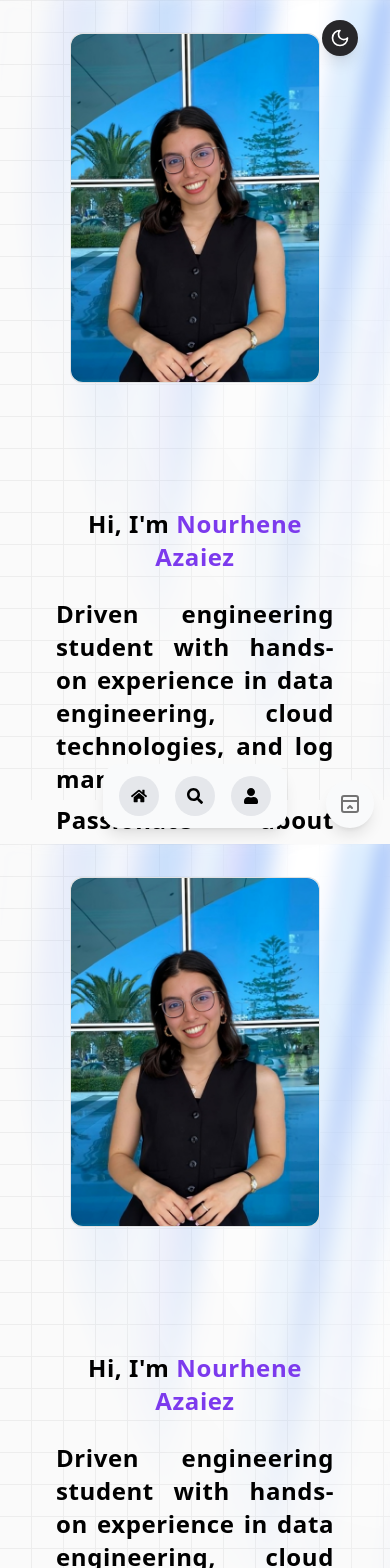
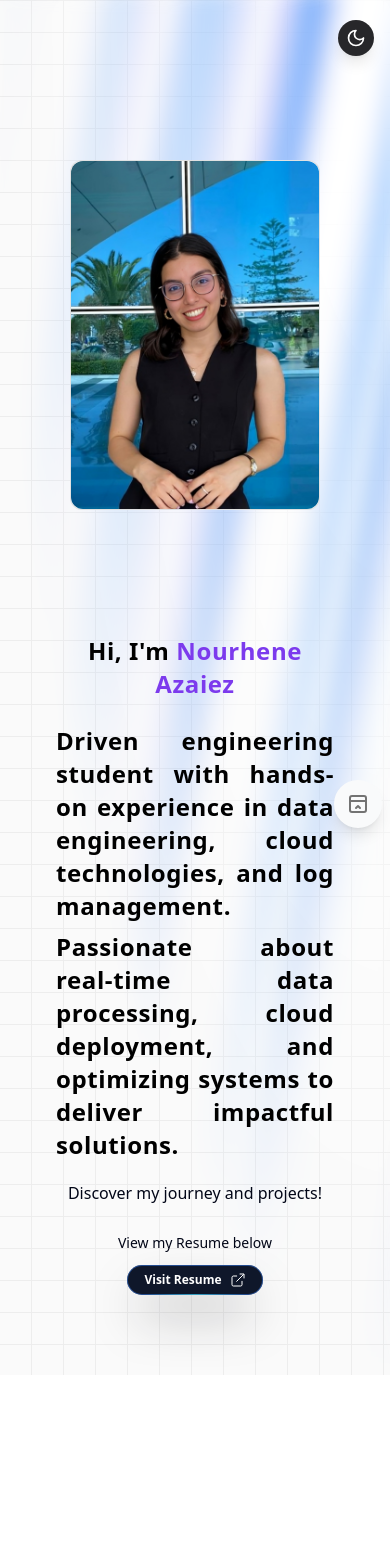
Before and after one commit to Nourhene-Azaiez/Portfolio, a Next.js app: page / in a window 390 px wide. Shown: the top 1568 px of the page. After the commit the page ends 1375 px from the top, so only its background shows below. Built offline with nearby package versions, Linux system fonts and the light colour scheme.

Commit message:
Hero section alignement and nav bar modification

```diff
--- a/app/globals.css
+++ b/app/globals.css
@@ -3,4 +3,5 @@
 @tailwind utilities;
 html {
 color-scheme: light dark;
+scroll-behavior: smooth;
 }
--- a/app/page.tsx
+++ b/app/page.tsx
@@ -5,8 +5,7 @@ import { FaHome, FaSearch, FaUser } from "react-icons/fa";
 export default function Home() {
   return (
     <main className="relative bg-zinc-50 dark:bg-zinc-900 flex justify-center items-center flex-col overflow-auto mx-auto" >
-      <div className="z-0 w-full">
-        <Hero />
+      <div className="w-full">
         <Hero />
       </div>
       <FloatingDock
--- a/components/Hero.tsx
+++ b/components/Hero.tsx
@@ -6,12 +6,12 @@ import { CardBody, CardContainer, CardItem } from './ui/3d-card'
 
 const Hero = () => {
   return (
-    <div className="h-screen overflow-auto sm:overflow-hidden">
-      <AuroraBackground className='pt-80 lg:pt-0 flex justify-center h-[50rem] w-full dark:bg-zinc-900 bg-zinc-50 dark:bg-grid-white/[0.02] bg-grid-black/[0.05] relative items-center'>
-        <div className=" m-10 sm:m-20 flex flex-col sm:flex-row items-center justify-center space-x-0 sm:space-x-10 py-10 sm:py-0">
+    <div className=" overflow-auto sm:overflow-hidden h-full">
+      <AuroraBackground className='flex justify-center w-full h-full dark:bg-zinc-900 bg-zinc-50 dark:bg-grid-white/[0.02] bg-grid-black/[0.05] relative items-center'>
+        <div className=" m-10 sm:m-20 flex flex-col md:flex-row items-center justify-center space-x-0 md:space-x-10 py-10 md:py-0">
           {/* Image Card with fixed size */}
           <CardContainer className="inter-var mb-10 sm:mb-0">
-            <CardBody className="bg-gray-50 relative group/card dark:hover:shadow-2xl dark:hover:shadow-emerald-500/[0.1] dark:bg-black dark:border-white/[0.2] border-black/[0.1] w-[250px] sm:w-[300px] h-[350px] sm:h-[400px] rounded-xl border">
+            <CardBody className="bg-gray-50 relative group/card dark:hover:shadow-2xl dark:hover:shadow-emerald-500/[0.1] dark:bg-black dark:border-white/[0.2] border-black/[0.1] w-[250px] sm:w-[280px] md:w-[300px] sm:h-[380px] h-[350px] md:h-[400px] rounded-xl border">
               <CardItem translateZ="100" className="w-full h-full">
                 <img
                   src="/me.png"
@@ -25,7 +25,7 @@ const Hero = () => {
           </CardContainer>
 
           {/* Text Section */}
-          <div className="z-50 flex flex-col sm:items-start sm:justify-start font-medium px-4 text-l text-center md:text-xl lg:text-2xl items-center justify-center">
+          <div className="z-50 flex flex-col md:items-start md:justify-start font-medium px-4 text-l text-center md:text-xl lg:text-2xl items-center justify-center">
             <TextGenerateEffect className="font-bold font mb-4 dark:text-white" words="Hi, I'm Nourhene Azaiez" />
             <TextGenerateEffect className="font-semibold dark:text-white text-justify" words={'Driven engineering student with hands-on experience in data engineering, cloud technologies, and log management.'} />
             <TextGenerateEffect className="font-semibold dark:text-white text-justify" words={'Passionate about real-time data processing, cloud deployment, and optimizing systems to deliver impactful solutions.'} />
--- a/components/ui/ThemeToggleButton.tsx
+++ b/components/ui/ThemeToggleButton.tsx
@@ -16,7 +16,7 @@ export const ThemeToggleButton = () => {
   return (
     <button
       onClick={() => setTheme(theme === "light" ? "dark" : "light")}
-      className="fixed top-5 right-8 p-2 rounded-full bg-zinc-800 dark:bg-zinc-500 text-white dark:text-white shadow-lg hover:text-zinc-800 hover:bg-zinc-300 dark:hover:bg-zinc-600 transition-all z-50"
+      className="fixed top-5 right-4 md:right-8 p-2 rounded-full bg-zinc-800 dark:bg-zinc-500 text-white dark:text-white shadow-lg hover:text-zinc-800 hover:bg-zinc-300 dark:hover:bg-zinc-600 transition-all z-50"
       aria-label="Toggle theme"
     >
       {theme === "light" ? <Moon className="w-5 h-5" /> : <Sun className="w-5 h-5" />}
--- a/components/ui/floating-dock.tsx
+++ b/components/ui/floating-dock.tsx
@@ -40,12 +40,12 @@ const FloatingDockMobile = ({
   const [open, setOpen] = useState(false);
 
   return (
-    <div className={cn("fixed bottom-4 right-4 z-50 block md:hidden", className)}>
+    <div className={cn("fixed bottom-4 right-2 z-50 block md:hidden", className)}>
       <AnimatePresence>
         {open && (
           <motion.div
             layoutId="nav"
-            className="absolute bottom-full mb-2 inset-x-0 grid grid-cols-3 gap-2 p-2 bg-gray-50 dark:bg-neutral-900 rounded-lg shadow-lg"
+            className="absolute bottom-full justify-center mb-2 inset-x-0 grid grid-rows-3 gap-2 p-3 bg-gray-50 dark:bg-neutral-900 rounded shadow"
           >
             {items.map((item, idx) => (
               <motion.div
@@ -58,7 +58,7 @@ const FloatingDockMobile = ({
                 <Link
                   href={item.href}
                   aria-label={item.title}
-                  className="h-12 w-12 rounded-full bg-gray-100 dark:bg-neutral-800 flex items-center justify-center"
+                  className="h-10 w-10 rounded-full bg-gray-100 dark:bg-neutral-800 flex items-center justify-center"
                 >
                   <div className="text-xl">{item.icon}</div>
                 </Link>
@@ -92,7 +92,7 @@ const FloatingDockDesktop = ({
       onMouseMove={(e) => mouseX.set(e.pageX)}
       onMouseLeave={() => mouseX.set(Infinity)}
       className={cn(
-        "fixed bottom-4 left-1/2 transform -translate-x-1/2 z-50 flex h-16 gap-4 items-end rounded-2xl bg-gray-50 dark:bg-neutral-900 px-4 pb-3 shadow-lg",
+        "fixed bottom-4 left-1/2 transform hidden md:flex -translate-x-1/2 z-50 h-16 gap-4 items-end rounded-2xl bg-gray-50 dark:bg-neutral-900 px-4 pb-3 shadow-lg",
         className
       )}
     >
```
